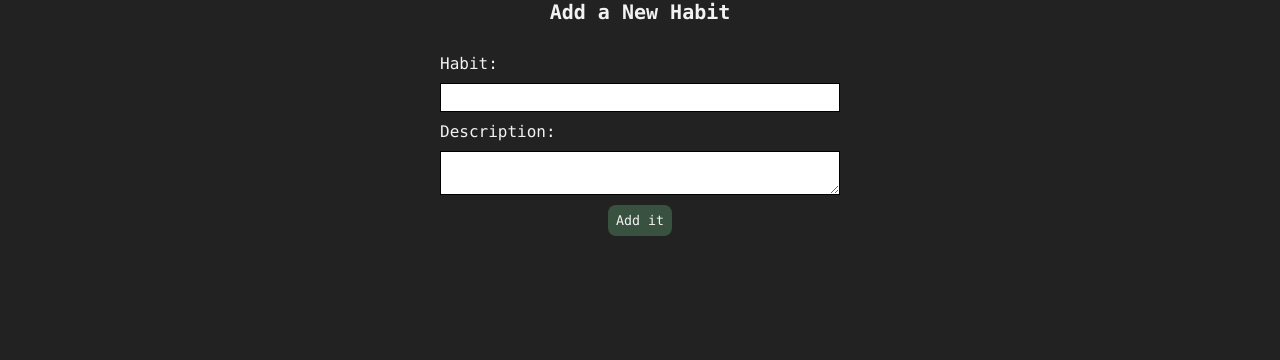
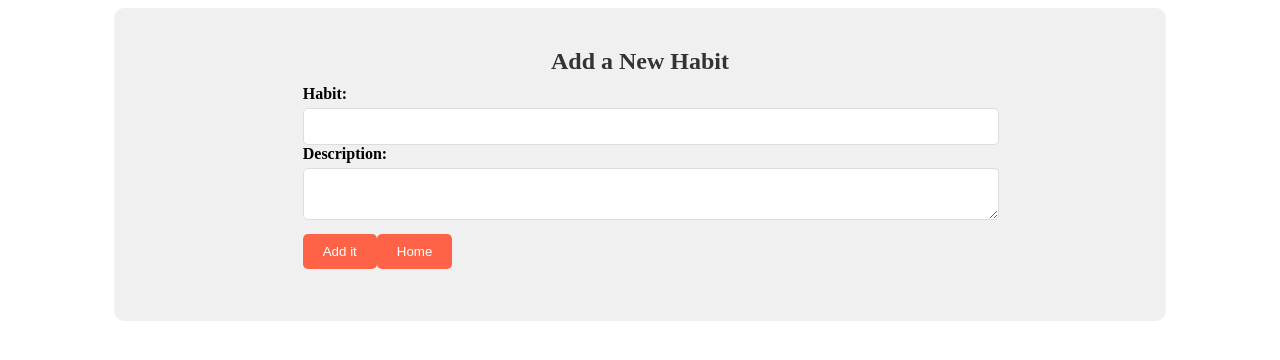
Before and after one commit to Flashy990/HabitsProject, a React (Create React App) app in the folder react_frontend/: page /addhabits in a window 1280 px wide. Shown: the top 360 px of the page. Built offline with nearby package versions, Linux system fonts and the light colour scheme.

Commit message:
Updated css to look more beautiful

```diff
--- a/react_frontend/src/AddHabits.js
+++ b/react_frontend/src/AddHabits.js
@@ -1,8 +1,11 @@
 import { useState } from "react";
+import { Link } from 'react-router-dom';
+
 
 const CreateHabit = () => {
   const [goal, setGoal] = useState([]);
   const [goalDescription, setGoalDescription] = useState([]);
+  const [confirmation, setConfirmation] = useState([]);
 
   const handleSubmit = (e) => {
     e.preventDefault();
@@ -15,6 +18,7 @@ const CreateHabit = () => {
       body: JSON.stringify(habit)
     }).then(() => {
       console.log('New habit added');
+      setConfirmation("New habit has been added");
     })
   }
 
@@ -36,7 +40,9 @@ const CreateHabit = () => {
           onChange={(e) => setGoalDescription(e.target.value)}
         ></textarea>
         <button>Add it</button>
+        <Link to="/"><button>Home</button></Link>
       </form>
+      {confirmation && <p>{confirmation}</p>} {/* Display the confirmation message once the habit has been added */}
     </div>
   );
 }
--- a/react_frontend/src/ViewHabits.js
+++ b/react_frontend/src/ViewHabits.js
@@ -23,6 +23,7 @@ const ViewHabits = () => {
 
   return (
     <div className="habits">
+      <h1>My Habits</h1>
       {habits.map(habit => (
         <div className="habit" key={habit.id}>
           <h2>{habit.goal}</h2>
--- a/react_frontend/src/index.css
+++ b/react_frontend/src/index.css
@@ -1,79 +1,125 @@
-@import url('https://fonts.googleapis.com/css2?family=Quicksand:wght@300;400;500;600;700&display=swap');
-
-/* base styles */
-body {
-  background-color: #232222;
+.createhabit {
+    display: flex;
+    flex-direction: column;
+    align-items: center;
+    background-color: #f0f0f0;
+    padding: 20px;
+    border-radius: 10px;
+    width: 80%;
+    margin: auto;
   }
 
-* {
-  margin: 0;
-  font-family: "Lucida Console";
-  color: #000000;
+  .createhabit h2 {
+    color: #333333;
+    font-size: 24px;
+    margin-bottom: 10px;
+  }
+
+  .createhabit label {
+    font-weight: bold;
+    margin-top: 10px;
+  }
+
+  .createhabit input, .createhabit textarea {
+    width: 100%;
+    padding: 10px;
+    margin-top: 5px;
+    border-radius: 5px;
+    border: 1px solid #ddd;
+  }
+
+  .createhabit button {
+    background-color: #ff6347;
+    color: #ffffff;
+    border: none;
+    padding: 10px 20px;
+    border-radius: 5px;
+    cursor: pointer;
+    margin-top: 10px;
+  }
+
+  .createhabit button:hover {
+    background-color: #ff4500;
   }
 
   .homepage {
-  margin: 0 auto;
-  text-align: center;
+    display: flex;
+    flex-direction: column;
+    align-items: center;
+    background-color: #f0f0f0;
+    padding: 20px;
+    border-radius: 10px;
+    width: 80%;
+    margin: auto;
   }
+
   .homepage h1 {
-  font-size: 100px;
-  color: #f2f2f2;
-  margin-bottom: 30px;
+    color: #333333;
+    font-size: 24px;
+    margin-bottom: 10px;
   }
-.homepage Link {
-  text-align:center;
+
+  .homepage button {
+    background-color: #ff6347;
+    color: #ffffff;
+    border: none;
+    padding: 10px 20px;
+    border-radius: 5px;
+    cursor: pointer;
+    margin-top: 10px;
   }
-.homepage button {
-  background: #395240;
-  color: #f2f2f2;
-  border: 0;
-  padding: 8px;
-  border-radius: 8px;
+
+  .homepage button:hover {
+    background-color: #ff4500;
+  }
+
+
+/* For .habits div */
+.habits {
+    display: flex;
+    flex-direction: column;
+    align-items: center;
+    background-color: #f0f0f0;
+    padding: 20px;
+    border-radius: 10px;
+  }
+
+  .habit {
+    background-color: #ffffff;
+    margin: 10px;
+    padding: 20px;
+    border-radius: 10px;
+    box-shadow: 0px 0px 10px rgba(0, 0, 0, 0.1);
+    width: 80%;
+  }
+
+  .habit h1 {
+    color: #333333;
+    font-size: 24px;
+    margin-bottom: 10px;
+  }
+
+  .habit h2 {
+    color: #666666;
+    font-size: 20px;
+    margin-bottom: 10px;
+  }
+
+  .habit p {
+    color: #999999;
+    font-size: 16px;
+    margin-bottom: 20px;
+  }
+
+  .habit button {
+    background-color: #ff6347;
+    color: #ffffff;
+    border: none;
+    padding: 10px 20px;
+    border-radius: 5px;
     cursor: pointer;
   }
-/* .homepage button {
-  background-color: #395240;
-  border: none;
-  color: white;
-  padding: 15px 32px;
-  text-align: center;
-  text-decoration: none;
-  display: inline-block;
-  font-size: 16px;
-  margin: 4px 2px;
-  cursor: pointer;
-  transition-duration: 0.4s;
-} */
-/* create new habit form */
-.createhabit {
-  max-width: 400px;
-  margin: 0 auto;
-  text-align: center;
+
+  .habit button:hover {
+    background-color: #ff4500;
   }
-.createhabit label {
-  text-align: left;
-  display: block;
-  color: #f2f2f2;
-}
-
-.createhabit h2 {
-  font-size: 20px;
-  color: #f2f2f2;
-  margin-bottom: 30px;
-}
-.createhabit input, .createhabit textarea, .createhabit select {
-  width: 100%;
-  padding: 6px 10px;
-  margin: 10px 0;
-  border: 1px solid #000000;
-  box-sizing: border-box;
-  display: block;
-}
-.createhabit button {
-  background: #395240;
-  color: #f2f2f2;
-  border: 0;
-  padding: 8px;
-  border-radius: 8px;
-  cursor: pointer;
-}
--- /dev/null
+++ b/react_frontend/src/index_old.css
@@ -0,0 +1,104 @@
+@import url('https://fonts.googleapis.com/css2?family=Quicksand:wght@300;400;500;600;700&display=swap');
+
+/* base styles */
+body {
+  background-color: #232222;
+}
+
+* {
+  margin: 0;
+  font-family: "Lucida Console";
+  color: #000000;
+}
+
+.homepage {
+  margin: 0 auto;
+  text-align: center;
+}
+.homepage h1 {
+  font-size: 100px;
+  color: #f2f2f2;
+  margin-bottom: 30px;
+}
+.homepage Link {
+  text-align:center;
+}
+.homepage button {
+  background: #395240;
+  color: #f2f2f2;
+  border: 0;
+  padding: 8px;
+  border-radius: 8px;
+  cursor: pointer;
+}
+/* .homepage button {
+  background-color: #395240;
+  border: none;
+  color: white;
+  padding: 15px 32px;
+  text-align: center;
+  text-decoration: none;
+  display: inline-block;
+  font-size: 16px;
+  margin: 4px 2px;
+  cursor: pointer;
+  transition-duration: 0.4s;
+} */
+/* create new habit form */
+.createhabit {
+  max-width: 400px;
+  margin: 0 auto;
+  text-align: center;
+}
+.createhabit label {
+  text-align: left;
+  display: block;
+  color: #f2f2f2;
+}
+
+.createhabit h2 {
+  font-size: 20px;
+  color: #f2f2f2;
+  margin-bottom: 30px;
+}
+.createhabit input, .createhabit textarea, .createhabit select {
+  width: 100%;
+  padding: 6px 10px;
+  margin: 10px 0;
+  border: 1px solid #000000;
+  box-sizing: border-box;
+  display: block;
+}
+.createhabit button {
+  background: #395240;
+  color: #f2f2f2;
+  border: 0;
+  padding: 8px;
+  border-radius: 8px;
+  cursor: pointer;
+}
+
+.createhabit p {
+  color: #f2f2f2;
+}
+
+
+
+/* .habits button {
+  background: #395240;
+  color: #f2f2f2;
+  border: 0;
+  padding: 8px;
+  border-radius: 8px;
+  cursor: pointer;
+}
+
+.habits h2 {
+  font-size: 20px;
+  color: #f2f2f2;
+  margin-bottom: 30px;
+}
+
+.habits p {
+  color: #f2f2f2;
+} */
```
Lines whose indentation alone changed are shown as unchanged.
